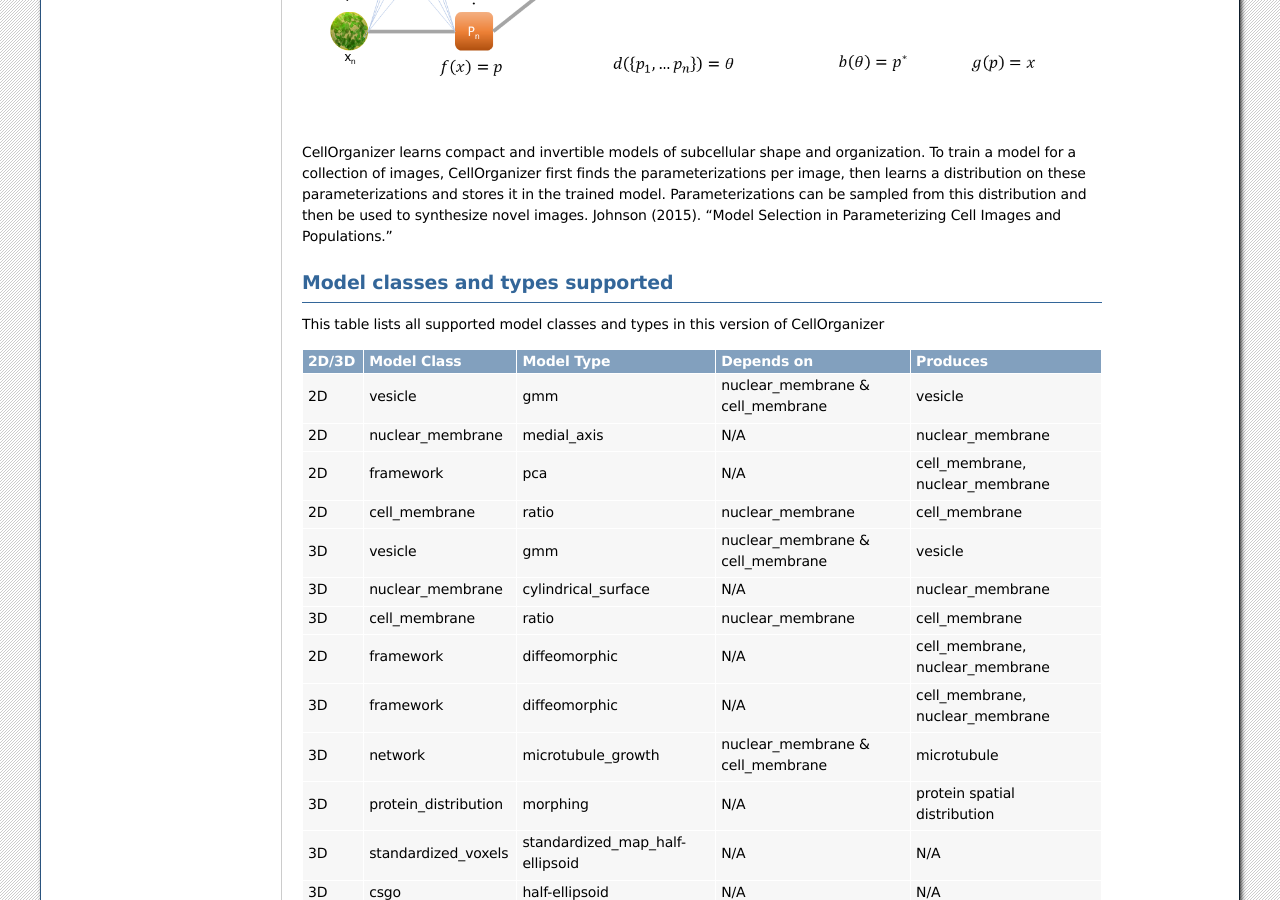
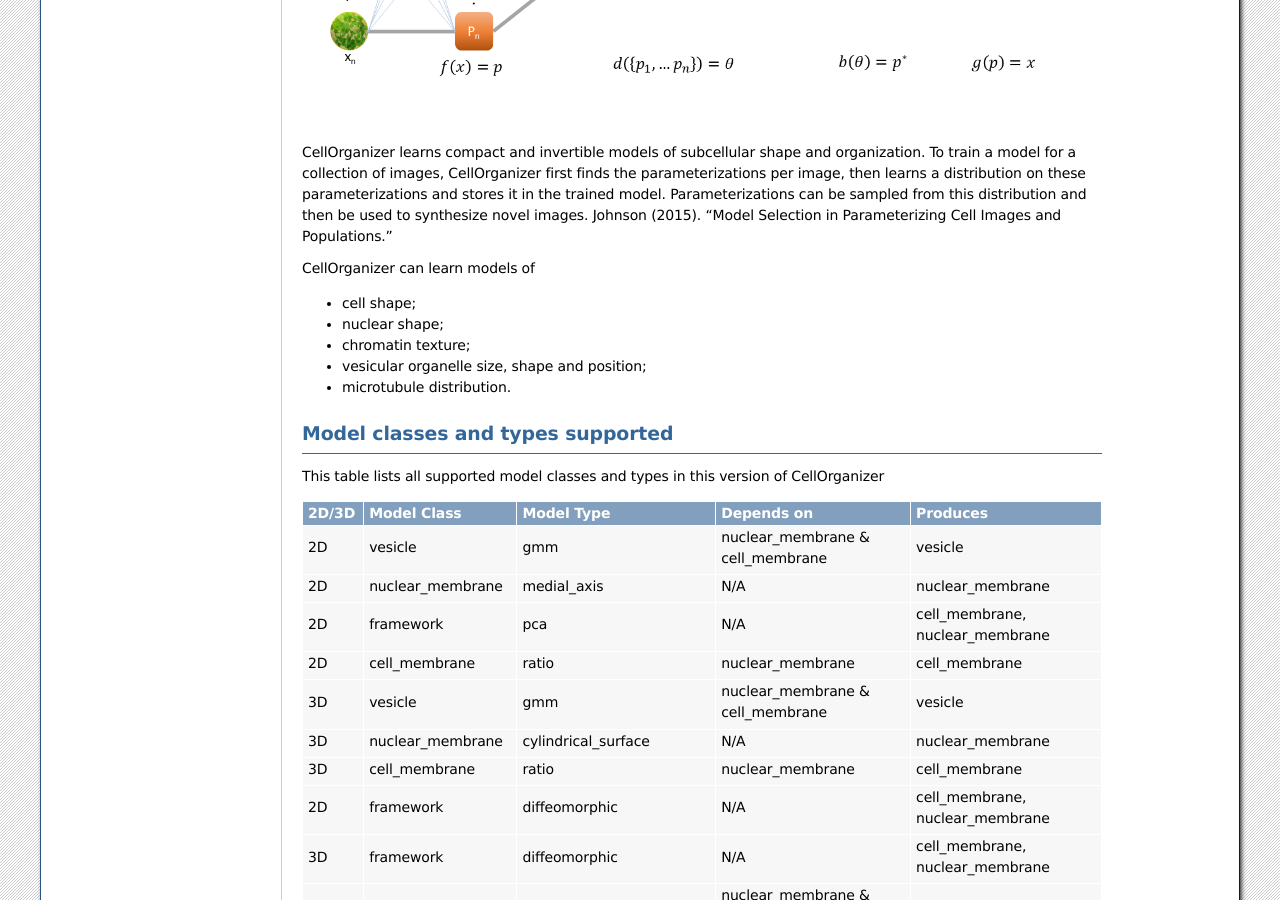
Before and after one commit to murphygroup/cellorganizer-documentation_old, a Sphinx documentation site: the page built from source/sections/introduction.rst, in a window 1280 px wide and 900 px high, scrolled down 858 px. Built offline with Sphinx 7.4.7, drawn with Linux system fonts in a browser that asks for light colours.

Commit message:
Update introduction.rst

```diff
--- a/source/sections/introduction.rst
+++ b/source/sections/introduction.rst
@@ -8,7 +8,7 @@
 For example, CellOrganizer can take fluorescence microscope images of many cells expressing a GFP-tagged lysosomal protein and construct a model of how the cell and nuclear shapes vary among those cells, how many lysosomes are typically found per cell, how they vary in size, and where they are typically located relative to the cell and nuclear boundaries.
 
 Publications describing the development and use of various software components of CellOrganizer are located `here <http://cellorganizer.org/Publications>`_.
-A recent overview of the principles behind CellOrganizer can be found `here <http://www.sciencedirect.com/science/article/pii/S1046202315301298>`_.  And to download the most recent version of CellOrganizer, please visit our download `page <http://www.cellorganizer.org/cellorganizer-2-7-1/>`_.
+A recent overview of the principles behind CellOrganizer can be found `here <http://www.sciencedirect.com/science/article/pii/S1046202315301298>`_.  And to download the most recent version of CellOrganizer, please visit our download `page <http://www.cellorganizer.org/cellorganizer-2-8-2//>`_.
 
 CellOrganizer provides tools for
 
@@ -22,6 +22,14 @@
   :align: center
 
 CellOrganizer learns compact and invertible models of subcellular shape and organization. To train a model for a collection of images, CellOrganizer first finds the parameterizations per image, then learns a distribution on these parameterizations and stores it in the trained model. Parameterizations can be sampled from this distribution and then be used to synthesize novel images. Johnson (2015). "Model Selection in Parameterizing Cell Images and Populations."
+
+CellOrganizer can learn models of
+
+* cell shape;
+* nuclear shape;
+* chromatin texture;
+* vesicular organelle size, shape and position;
+* microtubule distribution.
 
 
 Model classes and types supported
```
